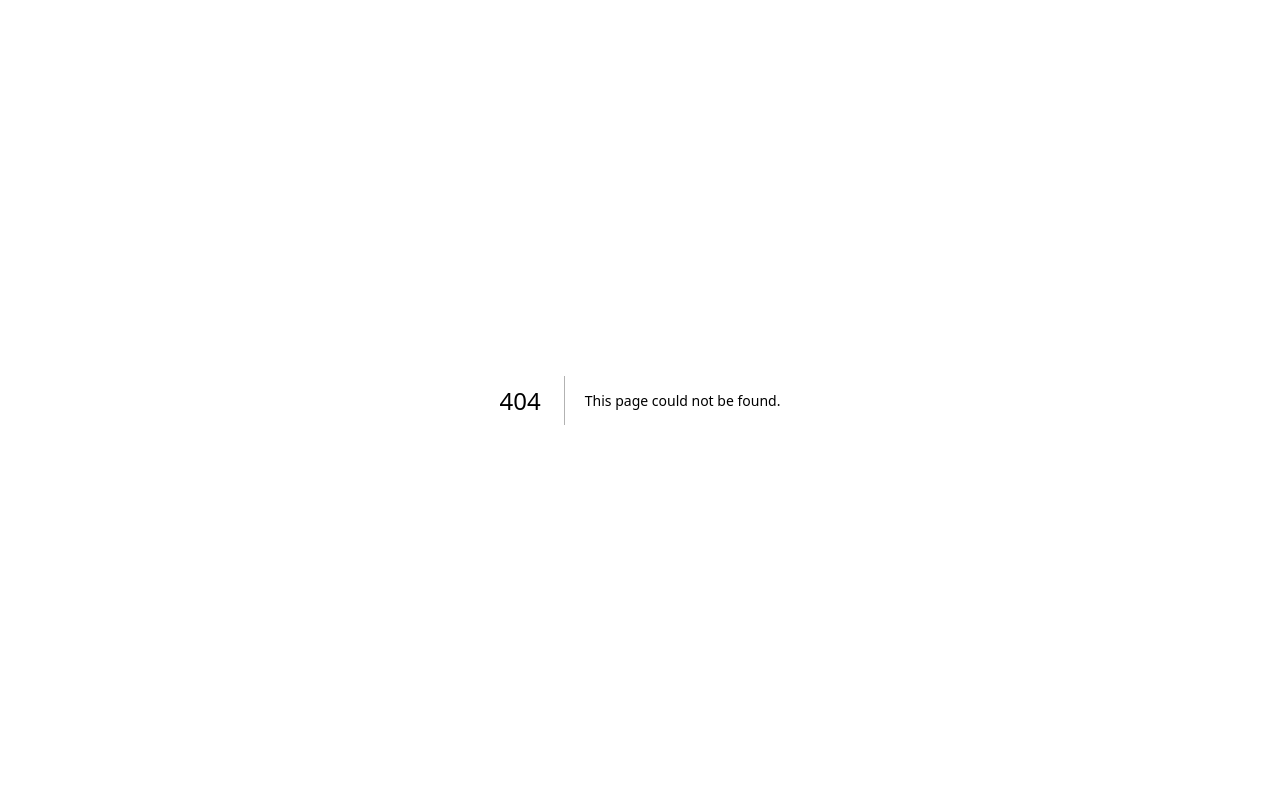
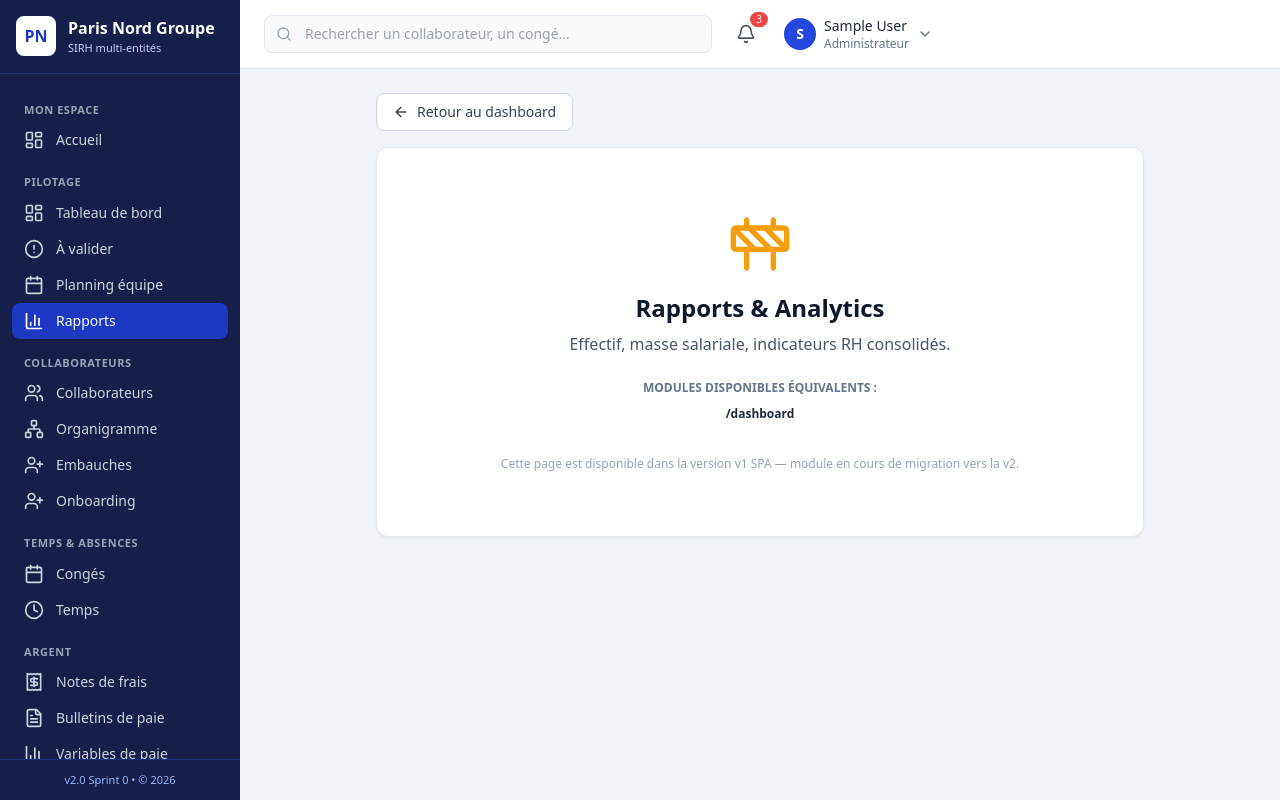
Before and after one commit to youaaddi-arch/sirh-png, a Next.js app in the folder apps/web/: page /reports in a window 1280 px wide. Before the commit this address had no page. Built offline with nearby package versions, Linux system fonts and the light colour scheme; sample sign-in values are in the browser's storage.

Commit message:
fix(v2): pages placeholder (ComingSoon) pour reports, org-chart, trainings, recruitment, documents, settings — évite les 404 sidebar

```diff
--- /dev/null
+++ b/apps/web/app/(app)/documents/page.tsx
@@ -0,0 +1,4 @@
+import { ComingSoon } from '@/components/ui/ComingSoon';
+export default function Page() {
+  return <ComingSoon title="Documents RH" description="Coffre-fort numérique par collaborateur." available={['/letters', '/contracts']} />;
+}
--- /dev/null
+++ b/apps/web/app/(app)/org-chart/page.tsx
@@ -0,0 +1,4 @@
+import { ComingSoon } from '@/components/ui/ComingSoon';
+export default function Page() {
+  return <ComingSoon title="Organigramme" description="Vue hiérarchique du groupe." available={['/employees']} />;
+}
--- /dev/null
+++ b/apps/web/app/(app)/recruitment/page.tsx
@@ -0,0 +1,4 @@
+import { ComingSoon } from '@/components/ui/ComingSoon';
+export default function Page() {
+  return <ComingSoon title="Recrutement" description="Offres d'emploi, pipeline candidats Kanban." available={['/hiring']} />;
+}
--- /dev/null
+++ b/apps/web/app/(app)/reports/page.tsx
@@ -0,0 +1,4 @@
+import { ComingSoon } from '@/components/ui/ComingSoon';
+export default function Page() {
+  return <ComingSoon title="Rapports & Analytics" description="Effectif, masse salariale, indicateurs RH consolidés." available={['/dashboard']} />;
+}
--- /dev/null
+++ b/apps/web/app/(app)/settings/page.tsx
@@ -0,0 +1,4 @@
+import { ComingSoon } from '@/components/ui/ComingSoon';
+export default function Page() {
+  return <ComingSoon title="Paramètres" description="Configuration générale du SIRH, types de congés, départements." available={['/companies', '/rgpd']} />;
+}
--- /dev/null
+++ b/apps/web/app/(app)/trainings/page.tsx
@@ -0,0 +1,4 @@
+import { ComingSoon } from '@/components/ui/ComingSoon';
+export default function Page() {
+  return <ComingSoon title="Formation" description="Catalogue, inscriptions, plan de développement." available={['/tests']} />;
+}
--- /dev/null
+++ b/apps/web/components/ui/ComingSoon.tsx
@@ -0,0 +1,34 @@
+'use client';
+import Link from 'next/link';
+import { Card, CardBody } from './Card';
+import { Construction, ArrowLeft } from 'lucide-react';
+
+export function ComingSoon({ title, description, available }: { title: string; description?: string; available?: string[] }) {
+  return (
+    <div className="max-w-3xl mx-auto">
+      <Link href="/dashboard" className="btn btn-secondary mb-4 inline-flex">
+        <ArrowLeft className="w-4 h-4" /> Retour au dashboard
+      </Link>
+      <Card>
+        <CardBody className="text-center py-16">
+          <Construction className="w-16 h-16 text-amber-500 mx-auto mb-4" />
+          <h1 className="text-2xl font-bold text-slate-900 mb-2">{title}</h1>
+          {description && <p className="text-slate-600 max-w-md mx-auto">{description}</p>}
+          {available && available.length > 0 && (
+            <div className="mt-6">
+              <p className="text-xs uppercase font-semibold text-slate-500 mb-2">Modules disponibles équivalents :</p>
+              <div className="flex flex-wrap justify-center gap-2">
+                {available.map((h) => (
+                  <Link key={h} href={h as any} className="badge badge-blue hover:bg-brand-200">{h}</Link>
+                ))}
+              </div>
+            </div>
+          )}
+          <p className="text-xs text-slate-400 mt-8">
+            Cette page est disponible dans la version v1 SPA — module en cours de migration vers la v2.
+          </p>
+        </CardBody>
+      </Card>
+    </div>
+  );
+}
```
